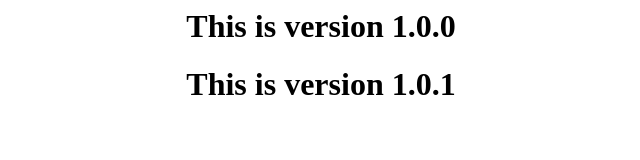
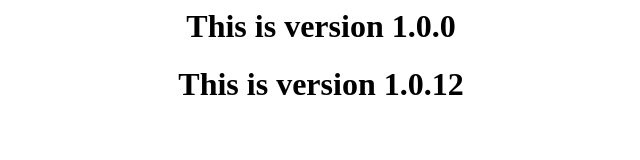
Before and after one commit to kennethchung/Lab-27, a plain HTML site: page index.html in a window 1280 px wide. Shown: the whole page, without its empty margins (319-959 px from the left). Drawn offline with Linux system fonts and the light colour scheme.

Commit message:
added v1.0.12

```diff
--- a/index.html
+++ b/index.html
@@ -1,2 +1,2 @@
 <center><h1>This is version 1.0.0</center>
-<center><h1>This is version 1.0.1</center>
+<center><h1>This is version 1.0.12</center>
```
